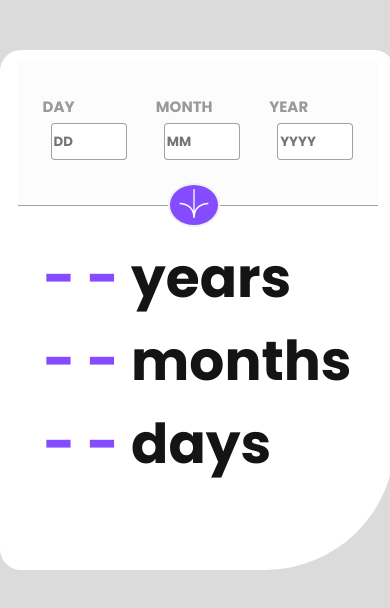
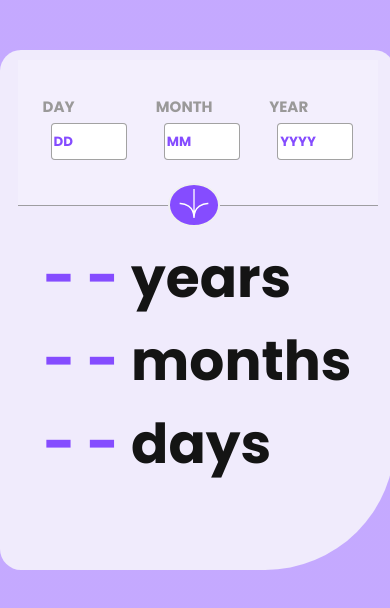
Before and after one commit to maatheuus/calculator-app, a plain HTML site: page index.html in a window 390 px wide. Drawn offline with Linux system fonts and the light colour scheme.

Commit message:
update the style

```diff
--- a/index.html
+++ b/index.html
@@ -14,32 +14,34 @@
 
   <main>
     <form id="container--input">
-      <span class="data data--day">Day
+      <label class="data data--day">Day
         <input class="input" type="number" id="input--day" placeholder="DD" name="data"
           style="border: 1px solid #808080ba;"></input>
-      </span>
-      <span class="data data--month">Month
+      </label>
+
+      <label class="data data--month">Month
         <input class="input" type="number" id="input--month" placeholder="MM" name="data"
           style="border: 1px solid #808080ba;"></input>
-      </span>
-      <span class="data data--year">Year
+      </label>
+
+      <label class="data data--year">Year
         <input class="input" type="number" id="input--year" placeholder="YYYY" name="data"
           style="border: 1px solid #808080ba;"></input>
-      </span>
-      <button class="btn"><img src="assets/images/icon-arrow.svg" alt=""></button>
+      </label>
 
-      <div id="conatiner--error"></div>
+      <button type="button" class="btn"><img src="assets/images/icon-arrow.svg"
+          alt="icone para confirmar os dados"></button>
+
+      <div id="conatiner--error">
+        <!-- Lorem ipsum dolor sit amet consectetur adipisicing elit. Consequuntur eos perspiciatis repellat enim magni et assumenda earum, error minus accusantium? Nulla illum fugit sit ad neque maxime doloribus. Eos, facere! -->
+      </div>
     </form>
 
-    <div id="container--display"></div>
+    <div id="container--display">
+      <!-- Lorem ipsum dolor sit amet consectetur adipisicing elit. Consequuntur eos perspiciatis repellat enim magni et assumenda earum, error minus accusantium? Nulla illum fugit sit ad neque maxime doloribus. Eos, facere! -->
+    </div>
 
   </main>
-
-  <!-- <footer>
-    <div class="attribution">
-      Challenge by <a href="https://www.frontendmentor.io?ref=challenge" target="_blank">Frontend Mentor</a>.
-      Coded by <a href="#">Your Name Here</a>.
-  </footer> -->
 
 </body>
 <script src="script.js"></script>
--- a/script.js
+++ b/script.js
@@ -151,7 +151,7 @@ function validInputs() {
     html.renderInput(resDay, resMonth, resYear);
   }
 
-  // Testando se o tamanho é maior para ajustar a letra
+  // Testando se o tamanho do número é maior para ajustar a letra
   if (resDay.valueOf() >= 10 || resDay.valueOf() <= 0)
     document.querySelector('.container--days').style.width = '64px';
   else document.querySelector('.container--days').style.width = '32px';
@@ -166,10 +166,11 @@ function validInputs() {
     document.querySelector('.container--year').style.width = '60px';
   else document.querySelector('.container--year').style.width = '32px';
 }
+
 // Erros de entrada
-
 function inputErrors() {
   timeOut.changeColor();
+
   // Possíveis erros de entrada
   if (days.value < 0 || days.value == '' || days.value > lastDay.getDate()) {
     err.dayError('Must be a valid day');
@@ -220,13 +221,13 @@ function inputErrors() {
   }
 }
 
-const getForm = document.getElementById('container--input');
-
 const init = function () {
-  getForm.addEventListener('submit', function (e) {
-    e.preventDefault();
-    this.blur();
-    inputErrors();
-  });
+  document
+    .getElementById('container--input')
+    .addEventListener('submit', function (e) {
+      e.preventDefault();
+      this.blur();
+      inputErrors();
+    });
 };
 init();
--- a/style.css
+++ b/style.css
@@ -10,18 +10,23 @@
 body {
   margin: 0px;
   padding: 0px;
-  background-color: hsl(0, 0%, 86%);
+  background-image: linear-gradient(
+    to right bottom,
+    hsla(259, 100%, 65%, 0.484) 100%,
+    transparent
+  );
 }
 
 main {
-  background-color: hsl(0, 0%, 100%);
+  background-color: hsla(0, 0%, 99%, 0.8);
+
   border-radius: 21px 21px 130px 21px;
 
   margin: auto;
   margin-top: 50px;
   padding: 10px;
 
-  width: 1440px;
+  width: 50%;
   height: 500px;
 }
 
@@ -38,7 +43,7 @@ main {
 /* Parte de cima do display*/
 
 #container--input {
-  background-color: hsl(0, 0%, 99%);
+  background-color: hsla(0, 0%, 99%, 0.2);
   border-bottom: 1px solid #808080ba;
   margin: auto;
 
@@ -65,15 +70,7 @@ main {
   }
 }
 
-@media (max-width: 700px) {
-  #container--input > .data {
-    font-size: 15px;
-    display: inline-block;
-    margin-left: 15px;
-  }
-}
-
-span.data {
+label.data {
   color: #9a9999;
   font-family: 'Poppins-Regular';
   font-size: 14px;
@@ -88,7 +85,7 @@ span.data {
 }
 
 @media (max-width: 700px) {
-  #container--input > span > input {
+  #container--input > label > input {
     display: block;
     border-radius: 6px;
     border: 1px solid #808080ba;
@@ -100,9 +97,10 @@ span.data {
   }
 }
 
-#container--input > span > input {
+#container--input > label > input {
   display: block;
   cursor: pointer;
+  color: hsl(259, 100%, 65%);
 
   border-radius: 4px;
 
@@ -111,6 +109,13 @@ span.data {
 
   margin-top: 5px;
   margin-left: 8px;
+}
+#container--input > label > input:focus {
+  outline: 1px solid hsl(259, 100%, 65%);
+  color: hsl(259, 100%, 65%);
+}
+#container--input > label > input::placeholder {
+  color: hsl(259, 100%, 65%);
 }
 
 #input--day,
```
